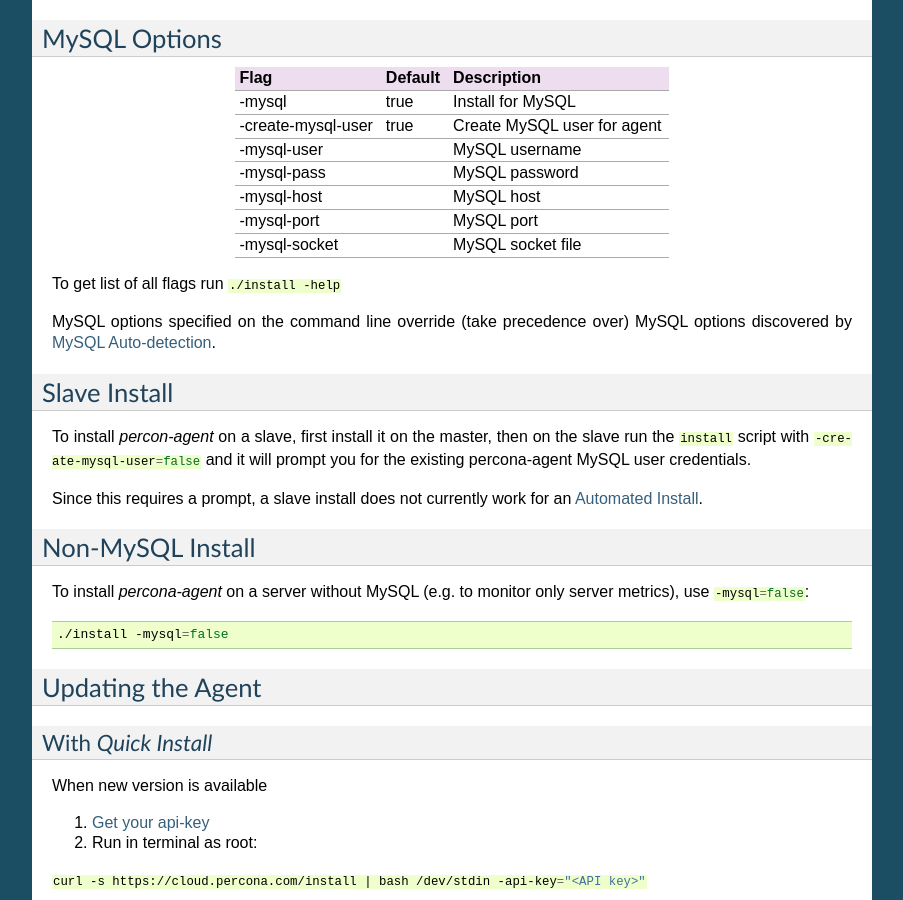
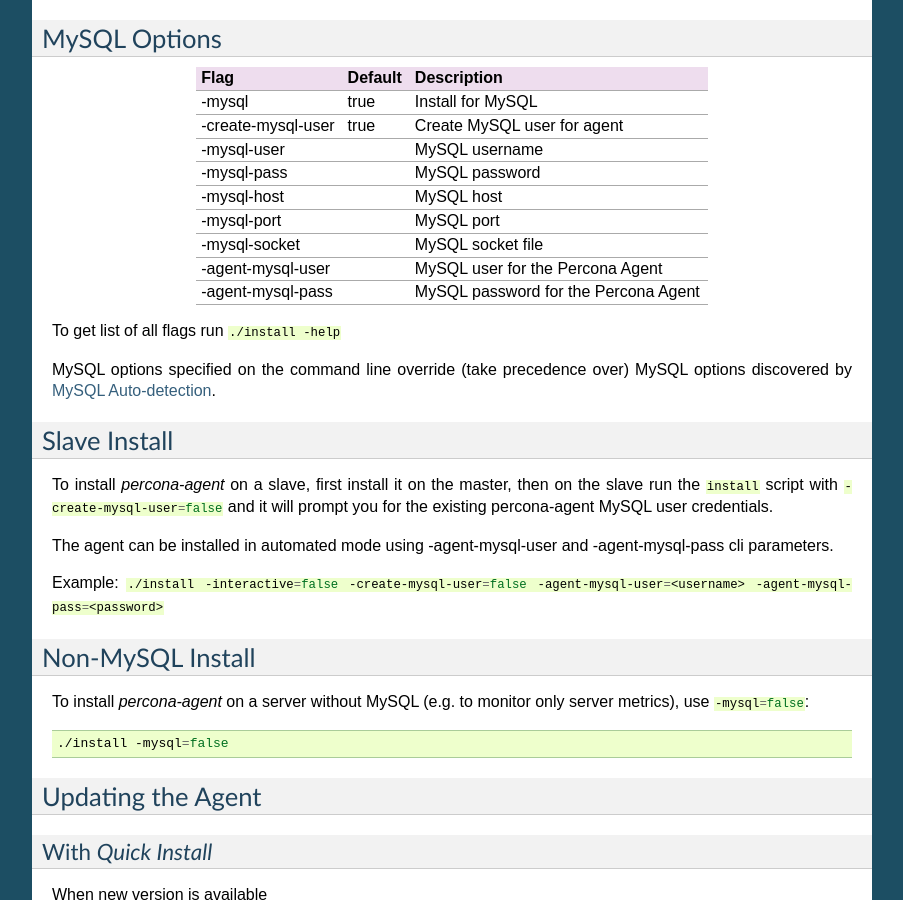
Before and after one commit to percona/cloud-tools, a Sphinx documentation site: the page built from doc/Install.rst, in a window 1280 px wide and 900 px high, scrolled down 1462 px. Shown: the whole window, without its empty margins (198-1101 px from the left). Built offline with Sphinx 7.4.7, drawn with Linux system fonts in a browser that asks for light colours.

Commit message:
PCT-1217 Installation doc updated
- Added doc for -agent-mysql-user & -agent-mysql-pass
- Updated doc for automated install

```diff
--- a/doc/Install.rst
+++ b/doc/Install.rst
@@ -86,23 +86,27 @@
 MySQL Options
 *************
 
-+-------------------+---------+-----------------------------+
-| Flag              | Default | Description                 |
-+===================+=========+=============================+
-|-mysql             | true    | Install for MySQL           |
-+-------------------+---------+-----------------------------+
-|-create-mysql-user | true    | Create MySQL user for agent |
-+-------------------+---------+-----------------------------+
-|-mysql-user        |         | MySQL username              |
-+-------------------+---------+-----------------------------+
-|-mysql-pass        |         | MySQL password              |
-+-------------------+---------+-----------------------------+
-|-mysql-host        |         | MySQL host                  |
-+-------------------+---------+-----------------------------+
-|-mysql-port        |         | MySQL port                  |
-+-------------------+---------+-----------------------------+
-|-mysql-socket      |         | MySQL socket file           |
-+-------------------+---------+-----------------------------+
++-------------------+---------+---------------------------------------+
+| Flag              | Default | Description                           |
++===================+=========+=======================================+
+|-mysql             | true    | Install for MySQL                     |
++-------------------+---------+---------------------------------------+
+|-create-mysql-user | true    | Create MySQL user for agent           |
++-------------------+---------+---------------------------------------+
+|-mysql-user        |         | MySQL username                        |
++-------------------+---------+---------------------------------------+
+|-mysql-pass        |         | MySQL password                        |
++-------------------+---------+---------------------------------------+
+|-mysql-host        |         | MySQL host                            |
++-------------------+---------+---------------------------------------+
+|-mysql-port        |         | MySQL port                            |
++-------------------+---------+---------------------------------------+
+|-mysql-socket      |         | MySQL socket file                     |
++-------------------+---------+---------------------------------------+
+|-agent-mysql-user  +         + MySQL user for the Percona Agent      +
++-------------------+---------+---------------------------------------+
+|-agent-mysql-pass  +         + MySQL password for the Percona Agent  +
++-------------------+---------+---------------------------------------+
 
 To get list of all flags run :sh:`./install -help`
 
@@ -111,9 +115,12 @@
 Slave Install
 *************
 
-To install *percon-agent* on a slave, first install it on the master, then on the slave run the :sh:`install` script with :sh:`-create-mysql-user=false` and it will prompt you for the existing percona-agent MySQL user credentials.
+To install *percona-agent* on a slave, first install it on the master, then on the slave run the :sh:`install` script with :sh:`-create-mysql-user=false` and it will prompt you for the existing percona-agent MySQL user credentials.
 
-Since this requires a prompt, a slave install does not currently work for an `Automated Install`_.
+The agent can be installed in automated mode using -agent-mysql-user and -agent-mysql-pass cli parameters.
+
+Example:
+:sh:`./install -interactive=false -create-mysql-user=false -agent-mysql-user=<username> -agent-mysql-pass=<password>`
 
 Non-MySQL Install
 *****************
```
